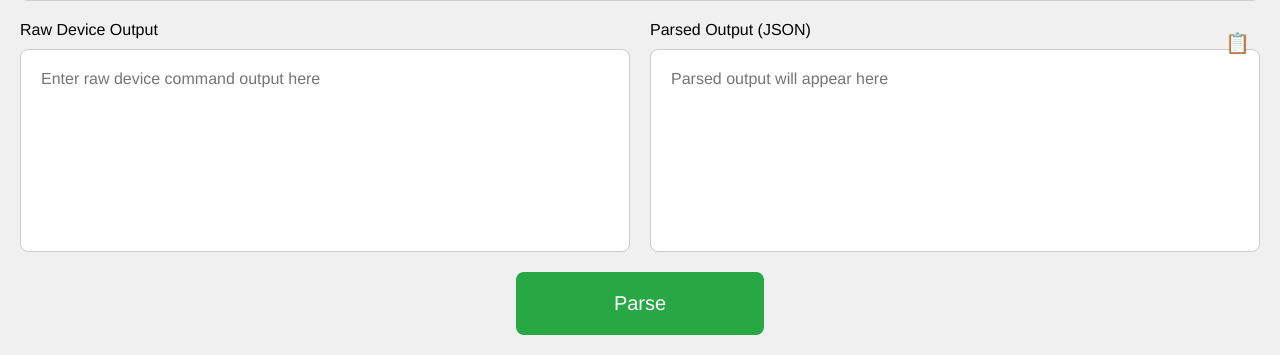
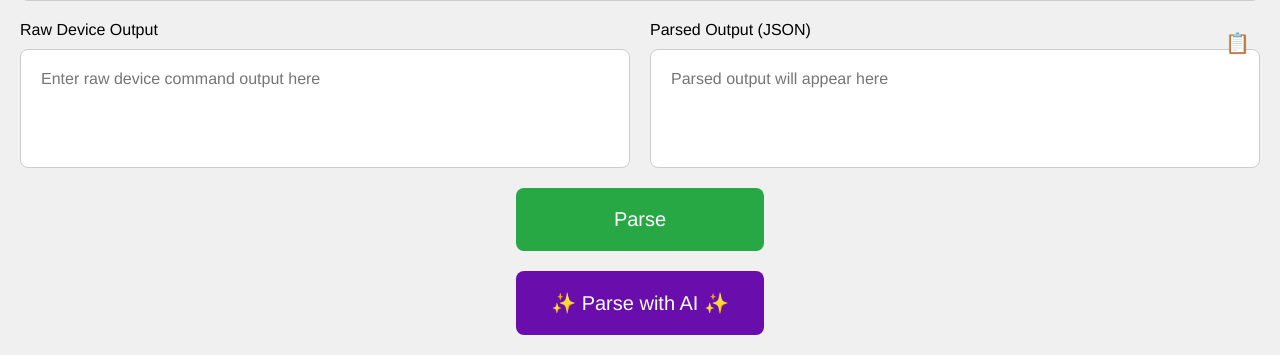
Before and after one commit to rstani/netparse, a Django app: template src/netparse/parser_app/templates/parser_app/index.html in a window 1280 px wide. Shown: the part 445-800 px from the top of the page. Run offline with Django 5.2, Linux system fonts and the light colour scheme; the template is opened without the code that fills it, so the values that code supplies are empty; some libraries are stand-ins or nearby versions.

Commit message:
ai button

```diff
--- a/src/netparse/parser_app/templates/parser_app/index.html
+++ b/src/netparse/parser_app/templates/parser_app/index.html
@@ -114,6 +114,21 @@
         background-color: #218838;
     }
 
+    .ai-button {
+        background-color: #6a0dad;
+        color: white;
+        font-size: 20px;
+        padding: 20px;
+        border: none;
+        border-radius: 8px;
+        cursor: pointer;
+        transition: all 0.3s ease;
+    }
+
+    .ai-button:hover {
+        background-color: #38045d;
+    }
+
     .copy-icon {
         position: absolute;
         top: 10px;
@@ -194,6 +209,12 @@
             hx-headers='{"X-CSRFToken": "{{ csrf_token }}"}'>
             Parse
         </button>
+        <button class="parse-button ai-button" id="parse-ai-button" hx-post="/parsewithai/" hx-target="#parsed_output"
+            hx-swap="innerHTML" hx-include="[name='raw_output']" hx-trigger="click"
+            hx-headers='{"X-CSRFToken": "{{ csrf_token }}"}' hx-on::before-request="disableInput()"
+            hx-on::after-request="enableInput()">
+            ✨ Parse with AI ✨
+        </button>
     </div>
 
     <script>
@@ -252,7 +273,6 @@
             }
             return cookieValue;
         }
-
         // Include the CSRF token in all HTMX requests
         document.body.addEventListener('htmx:configRequest', (event) => {
             const csrfToken = getCookie('csrftoken');
--- a/src/netparse/parser_app/urls.py
+++ b/src/netparse/parser_app/urls.py
@@ -5,4 +5,5 @@
 urlpatterns = [
     path("", views.index, name="index"),  # Main page for the app
     path("parse/", views.parse_command, name="parse_command"),  # Endpoint for parsing
+    path("parsewithai/", views.parse_with_ai, name="parse_with_ai"),
 ]
```
Also changed, not shown: src/netparse/parser_app/views.py (+33 -3 lines).
